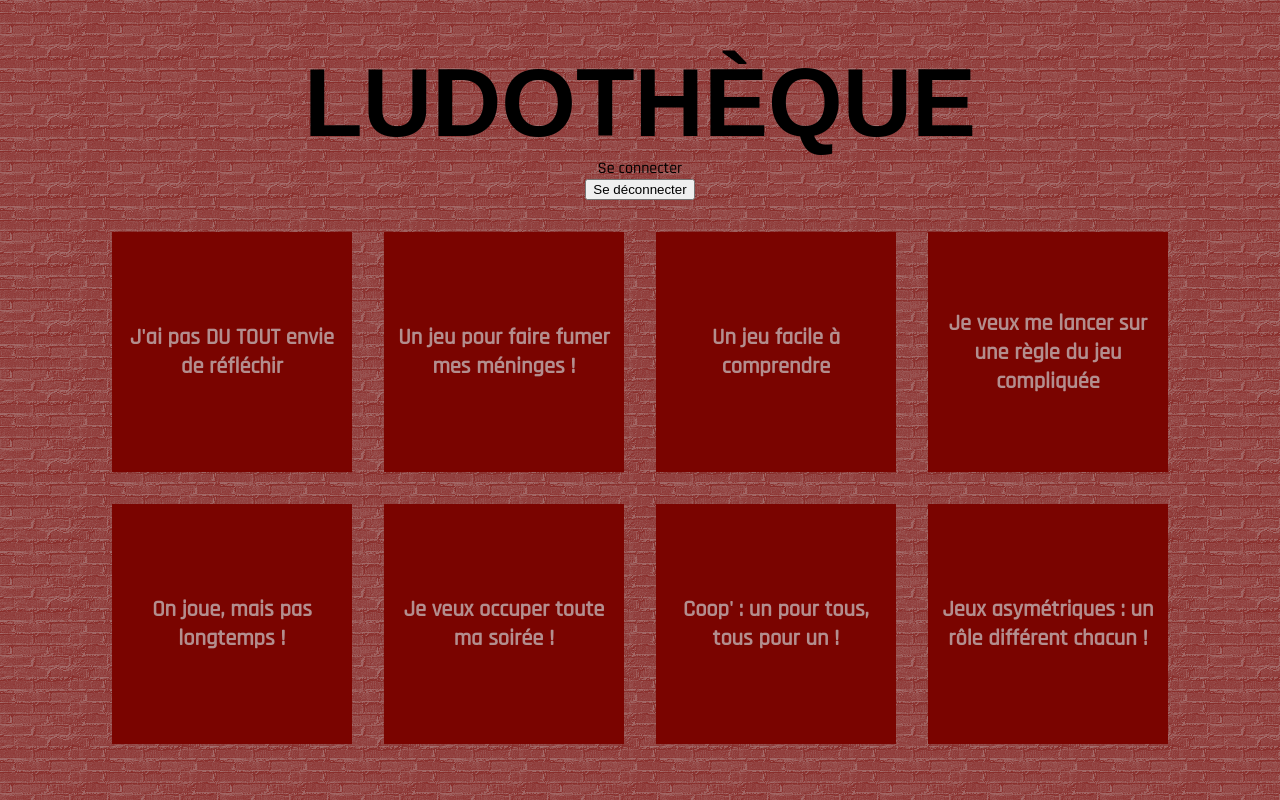
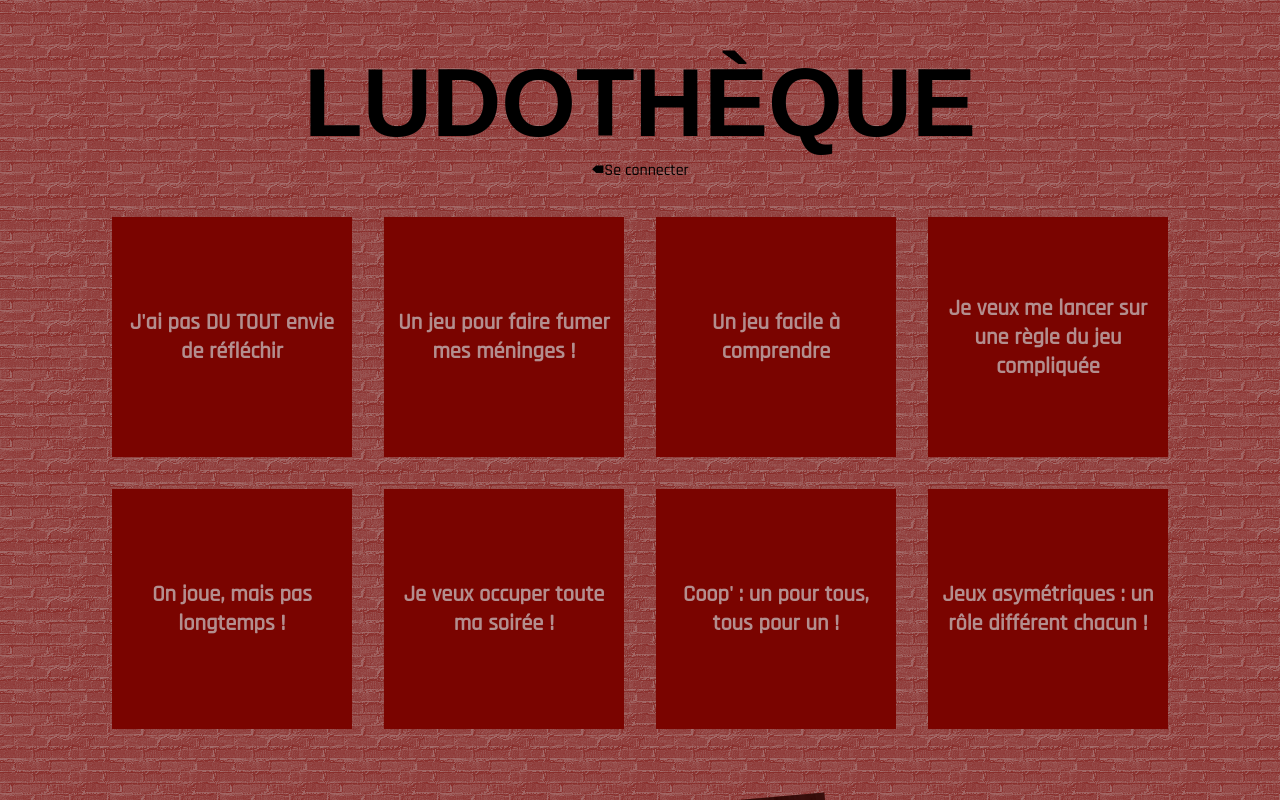
Before and after one commit to ValerieVT/ludotheque-front, a React (Create React App) app: page / in a window 1280 px wide. Shown: the top 800 px of the page. Built offline with nearby package versions, Linux system fonts and the light colour scheme; no server answers; a web font is replaced by a local one.

Commit message:
Added functionalities to toggle display of connect/dysconnect button, and to go back to previously page

```diff
--- a/src/components/Header.jsx
+++ b/src/components/Header.jsx
@@ -2,9 +2,13 @@ import React, { useState } from "react";
 import { Link, useHistory } from "react-router-dom";
 import axios from "axios";
 
-const Header = () => {
+const Header = ({ ifConnected, setIfConnected }) => {
   const history = useHistory();
   const [errorMessage, setErrorMessage] = useState("");
+
+  function goBack() {
+    history.goBack();
+  }
 
   const handleSubmit = (e) => {
     e.preventDefault();
@@ -17,7 +21,7 @@ const Header = () => {
         }
       )
       .then((res) => {
-        console.log("déconnecté");
+        setIfConnected(false);
       })
       .then(() => {
         history.push("/");
@@ -35,12 +39,20 @@ const Header = () => {
         </Link>
       </h1>
       <div>
-        <Link to="/connexion" title="Connexion">
-          Se connecter
-        </Link>
-        <form onSubmit={handleSubmit}>
-          <button type="submit">Se déconnecter</button>
-        </form>
+        <span className="back" onClick={goBack} title="Retour">
+          🠴
+        </span>
+        <span className="connection">
+          {ifConnected ? (
+            <form onSubmit={handleSubmit}>
+              <button type="submit">Se déconnecter</button>
+            </form>
+          ) : (
+            <Link to="/connexion" title="Connexion">
+              Se connecter
+            </Link>
+          )}
+        </span>
       </div>
       <p className="error-message">{errorMessage}</p>
     </header>
```
